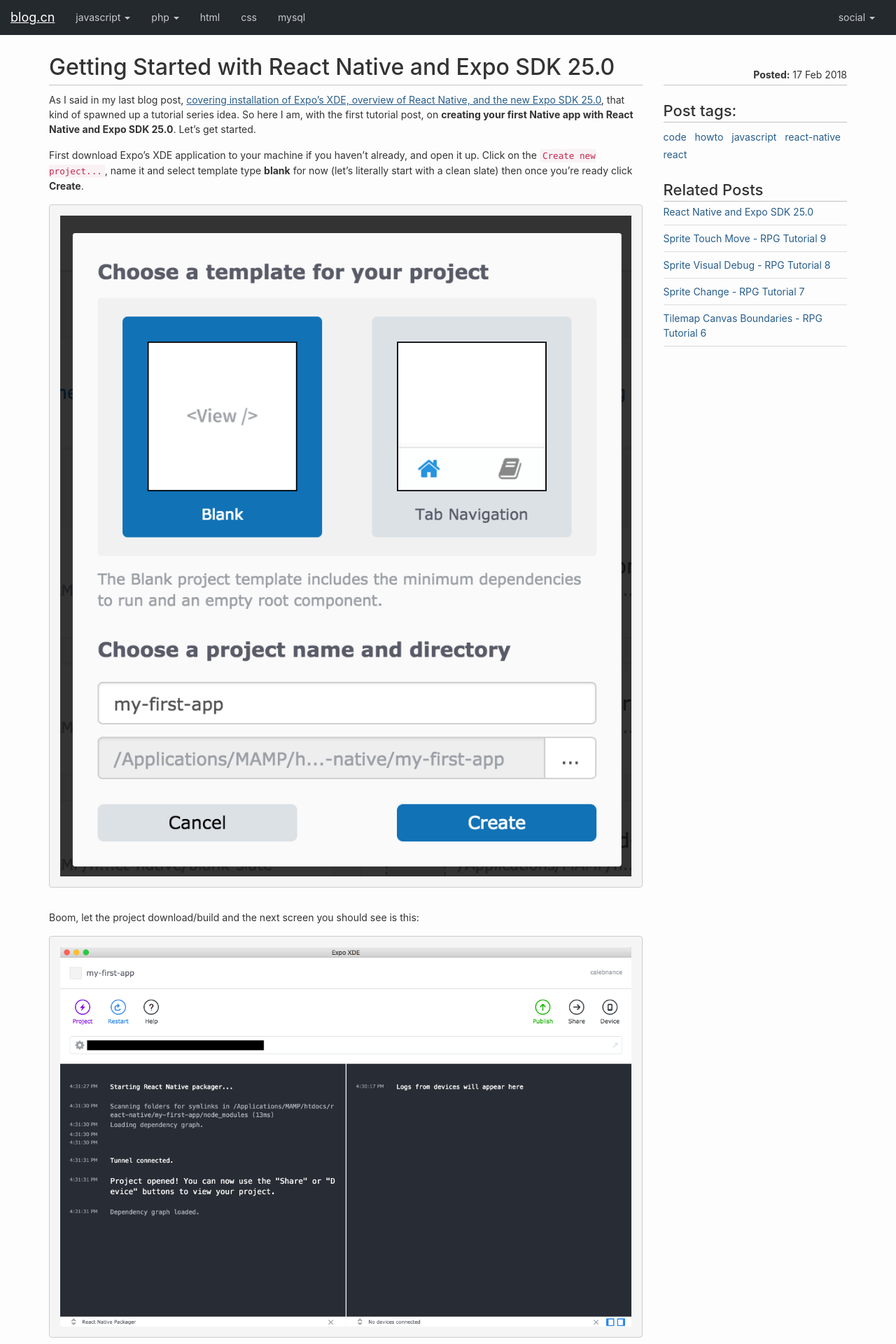
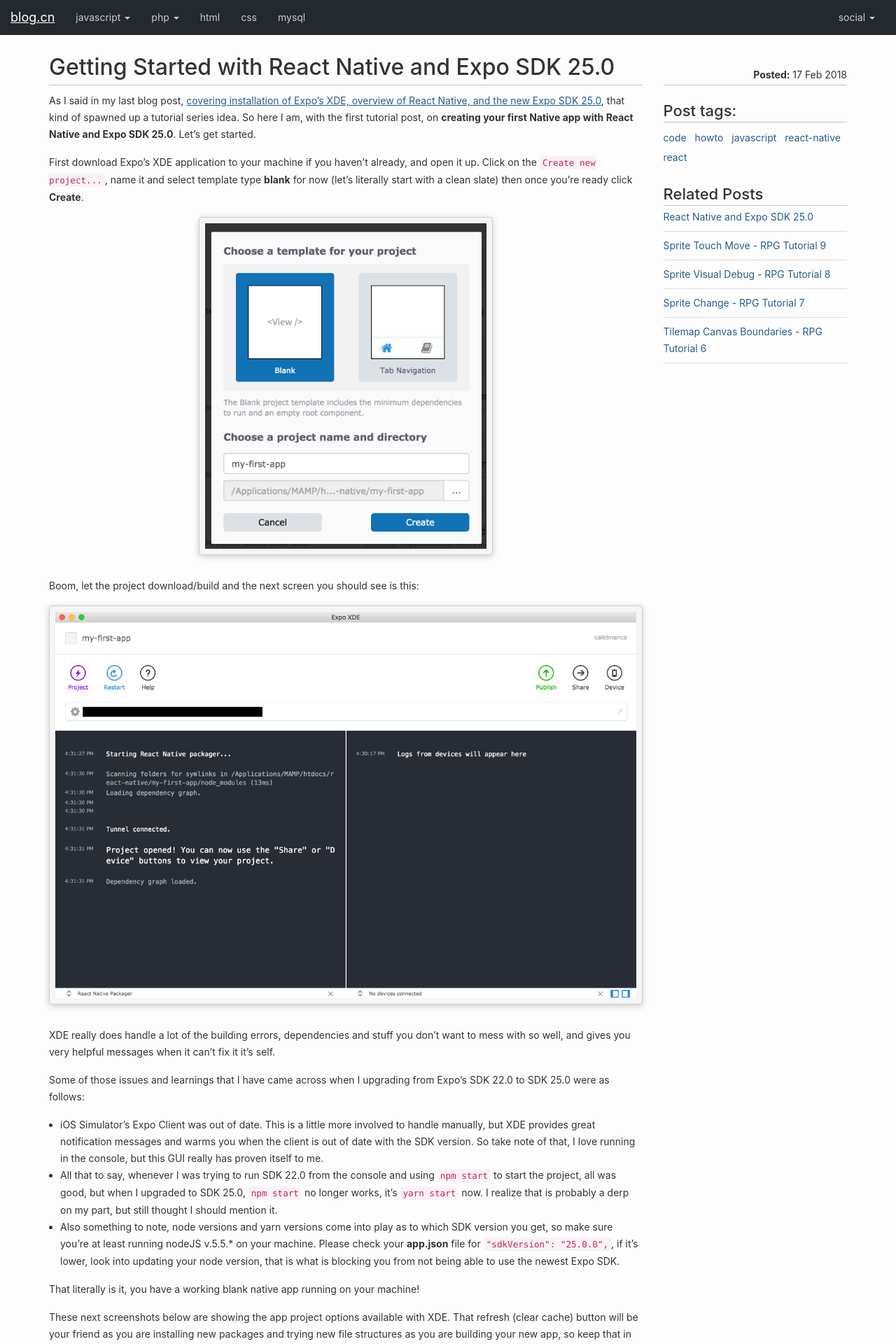
Before and after one commit to calebnance/jekyll_blog-calebnance, a Jekyll site: the page built from _posts/react-native/2018-02-16-getting-started-with-react-native-expo-sdk-25.markdown, in a window 1280 px wide. Shown: the top 1920 px of the page at 70% size. Built offline with Jekyll 4.4.1, drawn with Linux system fonts in a browser that asks for light colours.

Commit message:
updated some styles and added some new ones

```diff
--- a/_scss/blog.scss
+++ b/_scss/blog.scss
@@ -20,6 +20,7 @@
 ul,
 ol,
 pre {
+  line-height: 24px;
   margin-bottom: $space2;
 }
 
@@ -87,3 +88,16 @@
     font-size: $h4-lg;
   }
 }
+
+// dry margin
+@media (min-width: $sm) {
+  .mr8-sm {
+    margin-right: 8px;
+  }
+}
+
+@media (min-width: $md) {
+  .mr16-md {
+    margin-right: 16px;
+  }
+}
--- a/_scss/img.scss
+++ b/_scss/img.scss
@@ -1,13 +1,28 @@
+.img-wrapper {
+  text-align: center;
+}
+
 .img {
   background-color: $grey-color-2;
   border: 1px solid $grey-color-3;
   border-radius: 4px;
+  box-shadow: $drop-shadow;
   height: auto;
   margin-bottom: 32px;
   max-width: 100%;
-  padding: 5px;
+  padding: 4px;
 
   @media (min-width: $sm) {
-    padding: 15px;
+    padding: 8px;
+
+    &.img-mw220 {
+      max-width: 220px;
+    }
+  }
+
+  @media (min-width: $md) {
+    &.img-mw420 {
+      max-width: 420px;
+    }
   }
 }
--- a/assets/css/main.scss
+++ b/assets/css/main.scss
@@ -25,6 +25,7 @@
 $tx-color: #333;
 $tx-white: #fff;
 $bg-color: #fdfdfd;
+$drop-shadow: 0px 2px 10px rgba(0,0,0,0.2);
 
 $blue-color: #275d8b;
 $blue-color-light: lighten($blue-color, 25%);
```
